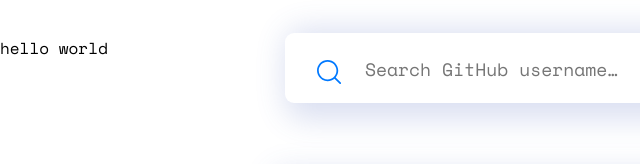
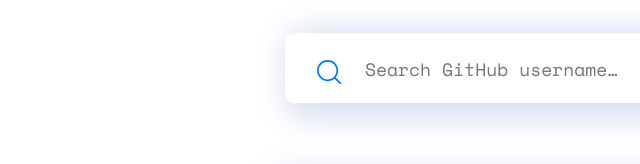
Before and after one commit to Oyatillohq/forTest, a plain HTML site: page index.html in a window 1280 px wide. Shown: the part 178-342 px from the top of the page, 0-640 px from the left. Drawn offline with nearby package versions, Linux system fonts and the light colour scheme.

Commit message:
update title

```diff
--- a/index.html
+++ b/index.html
@@ -78,7 +78,6 @@
             </div>
         </div>
     </div>
-    <header>hello world</header>
     <script src="./js/app.js"></script>
 </body>
 
```
